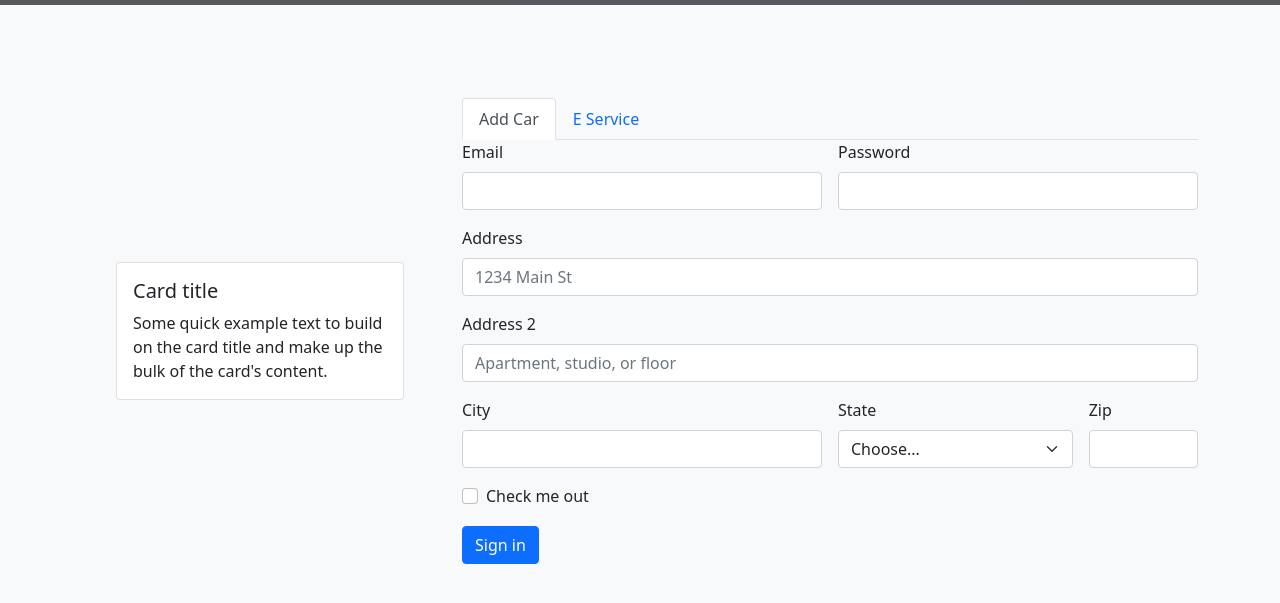
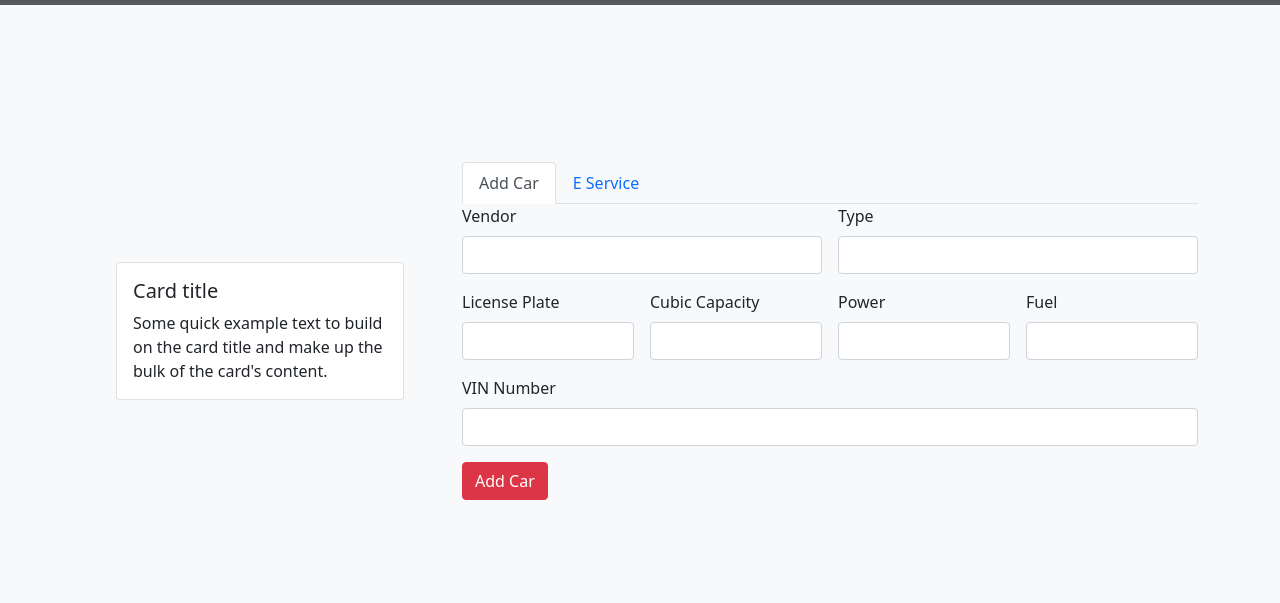
Before and after one commit to unisiar33/Car-Repair_VizsgaRemek, a plain HTML site: page CarRepair/Client/Static/user.html in a window 1280 px wide. Shown: the part 69-672 px from the top of the page. Drawn offline with nearby package versions, Linux system fonts and the light colour scheme.

Commit message:
Ujabb
fsdfd

```diff
--- a/CarRepair/Client/Static/user.html
+++ b/CarRepair/Client/Static/user.html
@@ -62,52 +62,51 @@
                         <div class=" h-50 tab-pane fade show active" id="home" role="tabpanel" aria-labelledby="home-tab">
                           <form class="row g-3">
                             <div class="col-md-6">
-                              <label for="inputEmail4" class="form-label">Email</label>
-                              <input type="email" class="form-control" id="inputEmail4">
+                              <label class="form-label">Vendor</label>
+                              <input type="text" class="form-control" id="vendor" name="vendor">
                             </div>
                             <div class="col-md-6">
-                              <label for="inputPassword4" class="form-label">Password</label>
-                              <input type="password" class="form-control" id="inputPassword4">
+                              <label class="form-label">Type</label>
+                              <input type="text" class="form-control" id="Type" name="Type">
+                            </div>
+                            <div class="col-md-3">
+                              <label class="form-label">License Plate</label>
+                              <input type="text" class="form-control" id="LicensePlate" name="LicensePlate">
+                            </div>
+                            <div class="col-md-3">
+                              <label class="form-label">Cubic Capacity</label>
+                              <input type="number" class="form-control" id="CubicCapacity" name="CubicCapacity">
+                            </div>
+                            <div class="col-md-3">
+                              <label class="form-label">Power</label>
+                              <input type="number" class="form-control" id="Power" name="Power">
+                            </div>
+                            <div class="col-md-3">
+                              <label class="form-label">Fuel</label>
+                              <input type="text" class="form-control" id="Fuel" name="Fuel">
                             </div>
                             <div class="col-12">
-                              <label for="inputAddress" class="form-label">Address</label>
-                              <input type="text" class="form-control" id="inputAddress" placeholder="1234 Main St">
+                              <label class="form-label">VIN Number</label>
+                              <input type="text" class="form-control" id="vinnumber" name="Vinnummber">
                             </div>
                             <div class="col-12">
-                              <label for="inputAddress2" class="form-label">Address 2</label>
-                              <input type="text" class="form-control" id="inputAddress2" placeholder="Apartment, studio, or floor">
-                            </div>
-                            <div class="col-md-6">
-                              <label for="inputCity" class="form-label">City</label>
-                              <input type="text" class="form-control" id="inputCity">
-                            </div>
-                            <div class="col-md-4">
-                              <label for="inputState" class="form-label">State</label>
-                              <select id="inputState" class="form-select">
-                                <option selected>Choose...</option>
-                                <option>...</option>
-                              </select>
-                            </div>
-                            <div class="col-md-2">
-                              <label for="inputZip" class="form-label">Zip</label>
-                              <input type="text" class="form-control" id="inputZip">
-                            </div>
-                            <div class="col-12">
-                              <div class="form-check">
-                                <input class="form-check-input" type="checkbox" id="gridCheck">
-                                <label class="form-check-label" for="gridCheck">
-                                  Check me out
-                                </label>
-                              </div>
-                            </div>
-                            <div class="col-12">
-                              <button type="submit" class="btn btn-primary">Sign in</button>
+                              <button type="submit" class="btn btn-danger">Add Car</button>
                             </div>
                           </form>
 
                         </div>
                         <div class=" h-50 tab-pane fade" id="profile" role="tabpanel" aria-labelledby="profile-tab">
-                          <table class="table">
+
+
+                          <div class="col-md-8">
+                            <label class="form-label">Selected car</label>
+                            <select class="col-md-8" name="car" id="car">
+                              <option value="1.">1.Car</option>
+                              <option value="2.">2.Car</option>
+                            </select>
+                          </div>
+                          <div class="col-md-8">
+                           <table class="table">
                             <thead>
                               <tr>
                                 <th scope="col">#</th>
@@ -145,6 +144,7 @@
                             </tbody>
                           </table>
                         </div>
+                        </div>
 
                       </div>
                   </div>
```
Also changed, not shown: CarRepair/Server/server.js (+17 -2 lines), CarRepair/package.json (deleted, +0 -12 lines).
